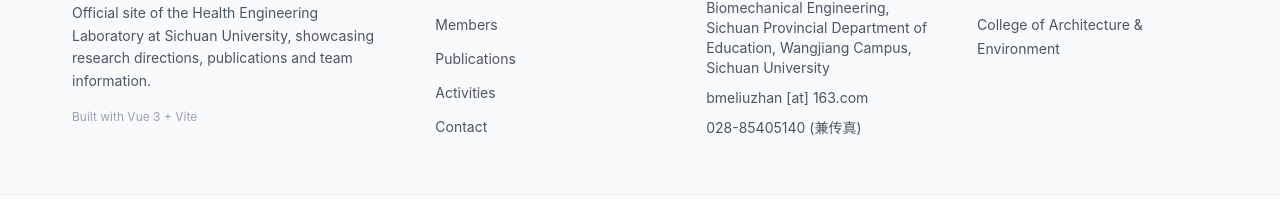
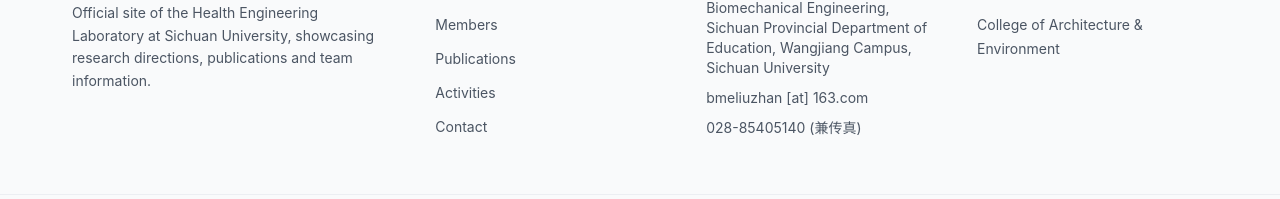
Before and after one commit to scujkgcsys/scujkgcsys.github.io, a Vue app: page /#/contact in a window 1280 px wide. Shown: the part 1699-1898 px from the top of the page. Built offline with nearby package versions, Linux system fonts and the light colour scheme.

Commit message:
chore: 移除页脚「由 Vue 3 + Vite 构建」信息

```diff
--- a/src/components/AppFooter.vue
+++ b/src/components/AppFooter.vue
@@ -34,7 +34,6 @@
           <span class="text-[15px] font-semibold text-ink-900">{{ tx(site.name) }}</span>
         </div>
         <p class="mt-4 max-w-xs text-sm leading-relaxed text-ink-600">{{ t('footer.about') }}</p>
-        <p class="mt-4 text-xs text-ink-400">{{ t('footer.builtWith') }}</p>
       </div>
 
       <div>
--- a/src/i18n/locales/en.js
+++ b/src/i18n/locales/en.js
@@ -149,7 +149,6 @@
     contactTitle: 'Contact',
     links: 'Links',
     copyright: 'Copyright © {year} Health Engineering Laboratory, Sichuan University. All rights reserved.',
-    builtWith: 'Built with Vue 3 + Vite',
     aiImages: 'Decorative illustrations on this site are AI-generated for visualization purposes only and do not depict real experimental data.'
   }
 }
--- a/src/i18n/locales/zh.js
+++ b/src/i18n/locales/zh.js
@@ -149,7 +149,6 @@
     contactTitle: '联系方式',
     links: '常用链接',
     copyright: '版权所有 © {year} 四川大学健康工程实验室。保留所有权利。',
-    builtWith: '由 Vue 3 + Vite 构建',
     aiImages: '页面装饰配图由 AI 生成，仅作示意，不代表真实实验图像。'
   }
 }
```
Also changed, not shown: 1 other file (tests, documents, lock files or other folders).
